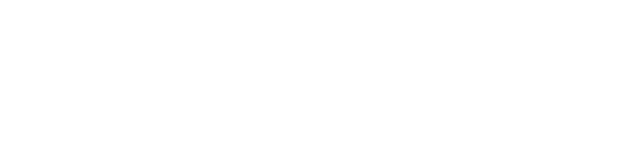
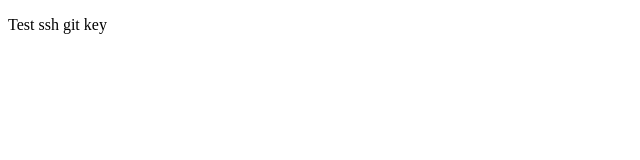
Before and after one commit to UnSpiraTive/gmg, a website: page index.html in a window 1280 px wide. Shown: the whole page, without its empty margins (0-640 px from the left). Drawn offline with Linux system fonts and the light colour scheme.

Commit message:
git ssh key test

```diff
--- a/index.html
+++ b/index.html
@@ -5,7 +5,7 @@
   </head>
 
   <body>
-
+    <p>Test ssh git key</p>
   </body>
 
 </html>
```
Also changed, not shown: 2 other files.
